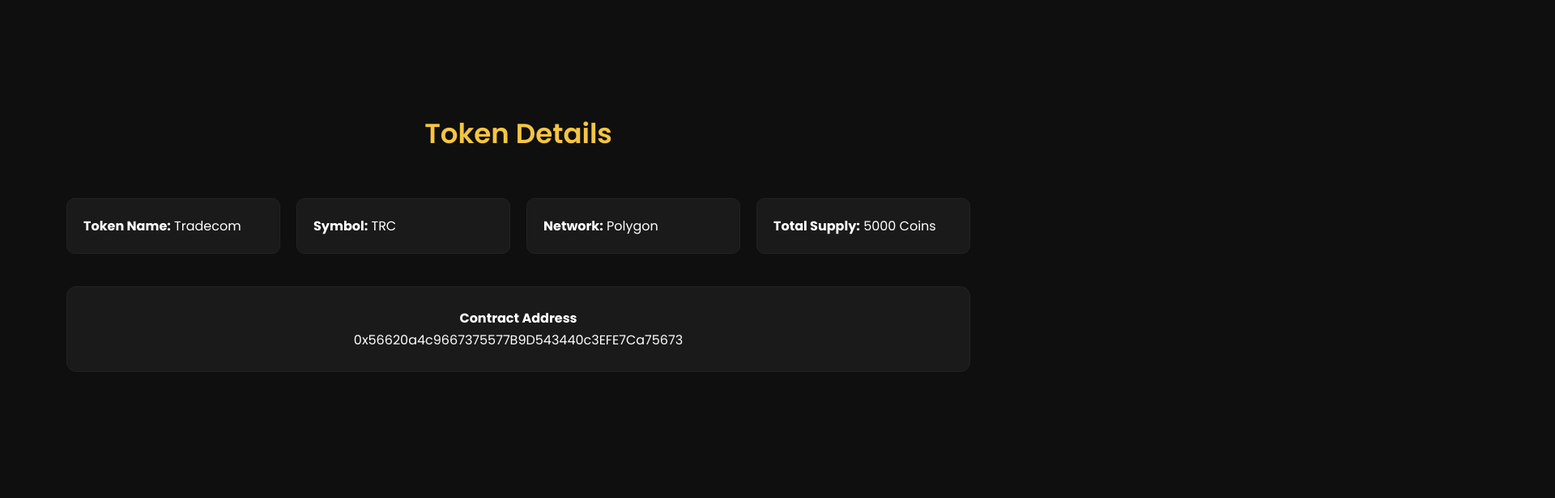
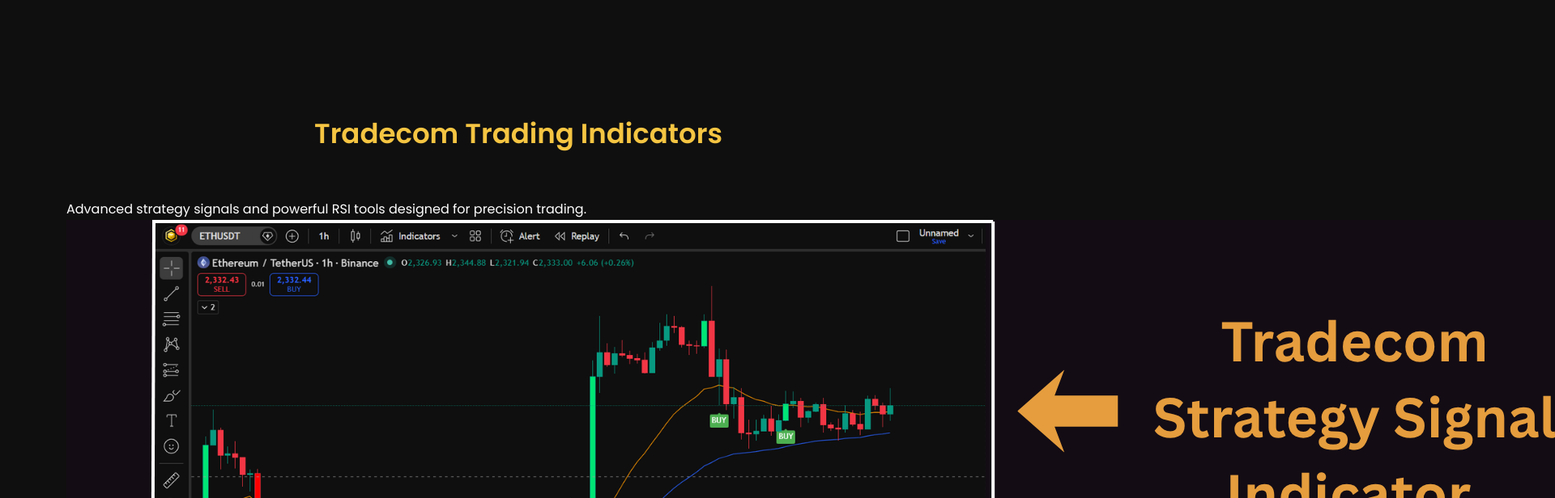
Before and after one commit to trctradecom-ship-it/Tradecom-website, a plain HTML site: page index.html in a window 1280 px wide. Shown: the part 1400-2016 px from the top of the page at 81% size, 1920 px wide, since content can reach past the window. Drawn offline with Linux system fonts and the light colour scheme.

Commit message:
Update index.html

```diff
--- a/index.html
+++ b/index.html
@@ -65,6 +65,29 @@
      </div>
     </div>
 </section>
+
+
+
+<section class="indicator-section">
+    <div class="container">
+
+        <h2 class="indicator-title">
+            Tradecom Trading Indicators
+        </h2>
+
+        <p class="indicator-sub">
+            Advanced strategy signals and powerful RSI tools designed for precision trading.
+        </p>
+
+        <div class="indicator-box">
+            <img src="indicators.png" alt="Tradecom Indicators">
+        </div>
+
+    </div>
+</section>
+
+
+
 
 <!-- TOKEN INFO -->
 <section class="token-info section">
```
